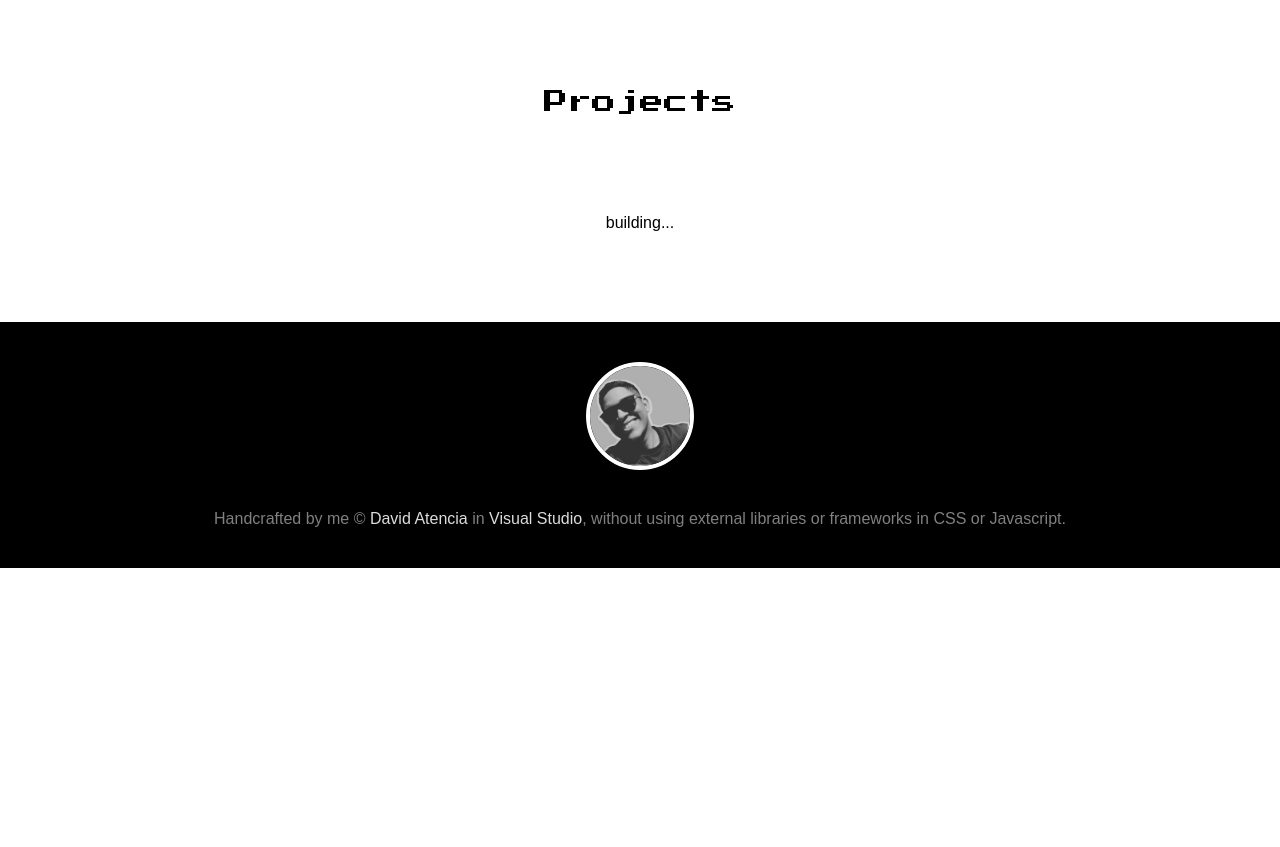
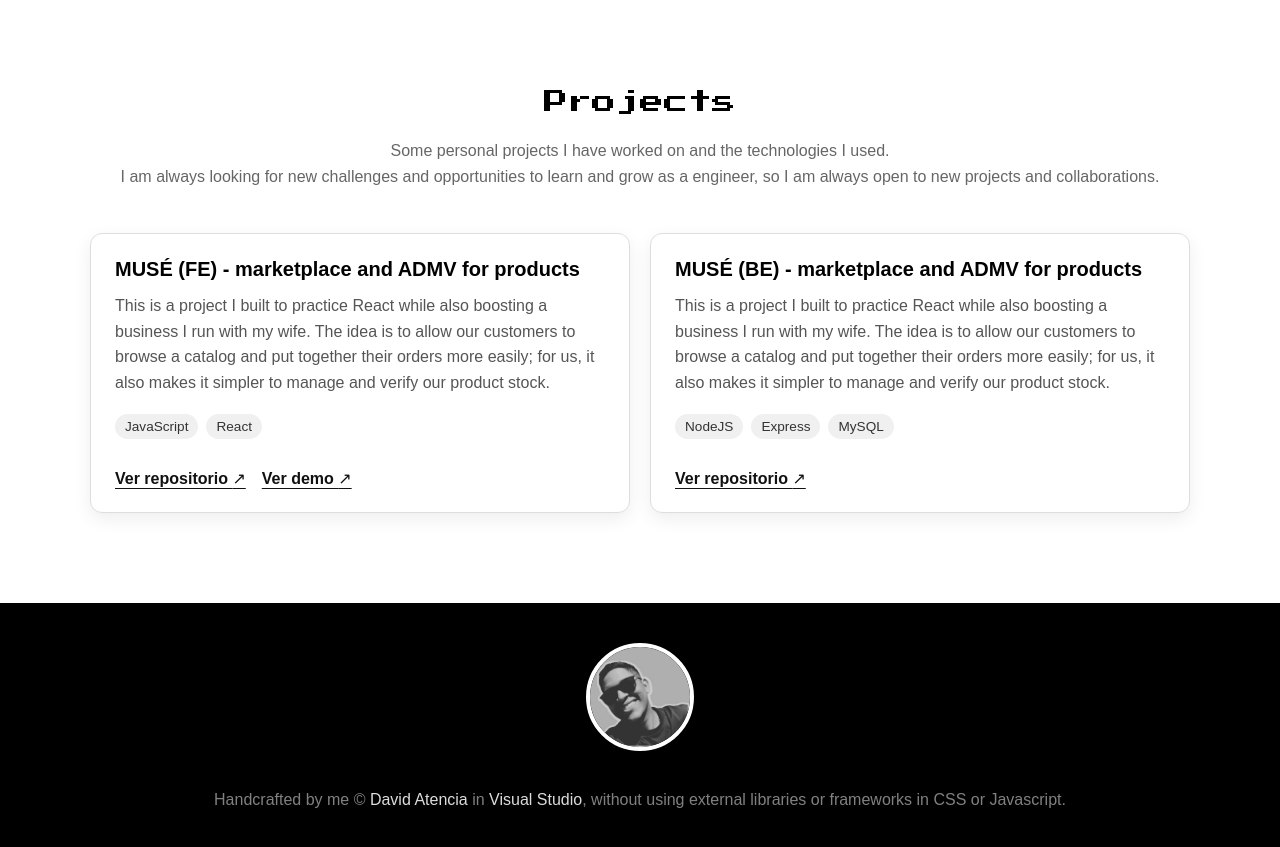
Before and after one commit to davidatencia/resume, a plain HTML site: page index.html in a window 1280 px wide. Shown: the part 2227-3074 px from the top of the page. Before the commit the page ends 2795 px from the top, so only its background shows below. Drawn offline with Linux system fonts and the light colour scheme; a web font is replaced by a local one.

Commit message:
refactor(projects): add MUSE projects into the template

```diff
--- a/index.html
+++ b/index.html
@@ -1,11 +1,11 @@
-<!DOCTYPE html>
+<!doctype html>
 <html lang="en">
   <head>
     <meta charset="UTF-8" />
     <meta name="viewport" content="width=device-width, initial-scale=1.0" />
     <title>Resume - David Javier Atencia Dimingo</title>
     <link rel="stylesheet" href="styles.css" type="text/css" />
-    <link rel="shortcut icon" href="/assets/img/profile_photo-icon.png" />
+    <link rel="shortcut icon" href="./assets/img/profile_photo-icon.png" />
   </head>
   <body id="layout">
     <header id="header" class="flex-space-between">
@@ -63,8 +63,7 @@
           <div class="about-skills flex-center">
             <h3 class="press-start-2p-regular">My skills</h3>
 
-            <div class="skills-container flex-center">
-            </div>
+            <div class="skills-container flex-center"></div>
           </div>
         </div>
       </section>
@@ -103,7 +102,7 @@
               </p>
             </td>
           </tr>
-          <tr id="feelance-link" class="experience-row">
+          <tr id="freelance-link" class="experience-row">
             <td class="experience-date flex-top">During 2022</td>
             <td class="experience-data">
               <h3 class="experience-title">FRONTEND ENGINEER</h3>
@@ -146,10 +145,12 @@
       </section>
 
       <section id="projects" class="section projects flex-center">
-        <h1 class="press-start-2p-regular home-title">
-          Projects
-        </h1>
-        building...
+        <h2 class="press-start-2p-regular">Projects</h2>
+        <p class="projects-intro">
+          Some personal projects I have worked on and the technologies I used. </br>
+          I am always looking for new challenges and opportunities to learn and grow as a engineer, so I am always open to new projects and collaborations.
+        </p>
+        <div class="projects-grid" aria-live="polite"></div>
       </section>
     </main>
 
@@ -159,7 +160,7 @@
         href="https://www.linkedin.com/in/david-atencia/"
         class="social-media-button zoom-animation"
         ><img
-          src="/assets/icons/linkedin-rounded-svgrepo-com.svg"
+          src="./assets/icons/linkedin-rounded-svgrepo-com.svg"
           alt="Linkedin"
         />
         <span class="tooltiptext">Linkedin</span></a
@@ -168,7 +169,7 @@
         target="_blank"
         href="https://github.com/davidatencia"
         class="social-media-button zoom-animation"
-        ><img src="/assets/icons/github-svgrepo-com.svg" alt="Github" />
+        ><img src="./assets/icons/github-svgrepo-com.svg" alt="Github" />
         <span class="tooltiptext">Github</span></a
       >
       <a
@@ -176,7 +177,7 @@
         href="https://www.instagram.com/davatdm/"
         class="social-media-button zoom-animation"
         ><img
-          src="/assets/icons/instagram-rounded-svgrepo-com.svg"
+          src="./assets/icons/instagram-rounded-svgrepo-com.svg"
           alt="Instagram"
         />
         <span class="tooltiptext">Instagram</span></a
@@ -186,7 +187,7 @@
     <footer id="footer" class="flex-center">
       <img
         class="footer-image"
-        src="/assets/img/profile_photo.png"
+        src="./assets/img/profile_photo.png"
         alt="profile-image"
       />
       <p class="footer-copyright">
--- a/script.js
+++ b/script.js
@@ -20,9 +20,27 @@ const SKILLS_LIST = [
   { title: 'Java', src: 'java' },
   { title: 'SCRUM', src: 'brand-scrum' },
 ];
+const PROJECTS_LIST = [
+  {
+    title: 'MUSÉ (FE) - marketplace and ADMV for products',
+    description:
+      'This is a project I built to practice React while also boosting a business I run with my wife. The idea is to allow our customers to browse a catalog and put together their orders more easily; for us, it also makes it simpler to manage and verify our product stock.',
+    technologies: ['JavaScript', 'React'],
+    repositoryUrl: 'https://github.com/davidatencia/muse-marketplace-fe',
+    demoUrl: 'https://muse-accesories.netlify.app/',
+  },
+  {
+    title: 'MUSÉ (BE) - marketplace and ADMV for products',
+    description:
+      'This is a project I built to practice React while also boosting a business I run with my wife. The idea is to allow our customers to browse a catalog and put together their orders more easily; for us, it also makes it simpler to manage and verify our product stock.',
+    technologies: ['NodeJS', 'Express', 'MySQL'],
+    repositoryUrl: 'https://github.com/davidatencia/muse-marketplace-be',
+  },
+];
 const ontopLink = document.querySelector('#ontop-link');
-const freelanceLink = document.querySelector('#feelance-link');
+const freelanceLink = document.querySelector('#freelance-link');
 const skillsContainer = document.querySelector('.skills-container');
+const projectsGrid = document.querySelector('.projects-grid');
 
 // Add Skills
 const addSkillsOnTemplate = () => {
@@ -43,6 +61,33 @@ const addSkillsOnTemplate = () => {
   });
 };
 addSkillsOnTemplate();
+
+// Add Projects
+const addProjectsOnTemplate = () => {
+  if (!PROJECTS_LIST.length) {
+    projectsGrid.innerHTML = '<p class="projects-empty">Próximamente...</p>';
+    return;
+  }
+
+  projectsGrid.innerHTML = PROJECTS_LIST.map(
+    ({ title, description, technologies = [], repositoryUrl, demoUrl }) => `
+      <article class="project-card">
+        <div class="project-card-content">
+          <h3 class="project-title">${title}</h3>
+          <p class="project-description">${description}</p>
+          <ul class="project-technologies" aria-label="Tecnologías utilizadas">
+            ${technologies.map((technology) => `<li>${technology}</li>`).join('')}
+          </ul>
+        </div>
+        <div class="project-links">
+          ${repositoryUrl ? `<a href="${repositoryUrl}" target="_blank" rel="noopener noreferrer">Ver repositorio <span aria-hidden="true">↗</span></a>` : ''}
+          ${demoUrl ? `<a href="${demoUrl}" target="_blank" rel="noopener noreferrer">Ver demo <span aria-hidden="true">↗</span></a>` : ''}
+        </div>
+      </article>
+    `,
+  ).join('');
+};
+addProjectsOnTemplate();
 
 // Open external web
 const openExternalWeb = (url) => {
--- a/styles.css
+++ b/styles.css
@@ -58,9 +58,6 @@
   font-weight: bold;
 }
 
-#navbar-layout {
-}
-
 #navbar-layout ul {
   gap: 20px;
   list-style-type: none;
@@ -93,7 +90,8 @@
 
 #container .home {
   min-height: calc(100vh - 74px);
-  background: linear-gradient(
+  background:
+    linear-gradient(
       to right,
       rgba(232, 230, 230, 0.8),
       rgba(245, 245, 245, 0.8)
@@ -212,12 +210,101 @@
 }
 
 #container .projects {
+  width: min(1100px, calc(100% - 48px));
   flex-direction: column;
-  margin: 0 100px;
+  align-items: stretch;
+  gap: 24px;
 }
 
-#container .projects h1 {
-  margin-bottom: 100px;
+#container .projects h2 {
+  text-align: center;
+}
+
+#container .projects .projects-intro {
+  color: #666;
+  text-align: center;
+  line-height: 1.6;
+}
+
+#container .projects .projects-grid {
+  width: 100%;
+  display: grid;
+  grid-template-columns: repeat(auto-fit, minmax(min(100%, 280px), 1fr));
+  gap: 20px;
+  margin-top: 20px;
+}
+
+#container .projects .project-card {
+  min-height: 230px;
+  display: flex;
+  flex-direction: column;
+  justify-content: space-between;
+  gap: 24px;
+  padding: 24px;
+  border: 1px solid #dedede;
+  border-radius: 12px;
+  background: #fff;
+  box-shadow: 0 6px 18px rgba(0, 0, 0, 0.07);
+  transition: transform 0.2s ease, box-shadow 0.2s ease;
+}
+
+#container .projects .project-card:hover {
+  transform: translateY(-4px);
+  box-shadow: 0 12px 24px rgba(0, 0, 0, 0.12);
+}
+
+#container .projects .project-title {
+  margin-bottom: 12px;
+  font-size: 1.25rem;
+  font-weight: 700;
+}
+
+#container .projects .project-description {
+  color: #555;
+  line-height: 1.6;
+}
+
+#container .projects .project-technologies {
+  display: flex;
+  flex-wrap: wrap;
+  gap: 8px;
+  margin-top: 18px;
+  padding: 0;
+  list-style: none;
+}
+
+#container .projects .project-technologies li {
+  padding: 5px 10px;
+  border-radius: 999px;
+  background: #f0f0f0;
+  color: #333;
+  font-size: 0.85rem;
+}
+
+#container .projects .project-links {
+  display: flex;
+  flex-wrap: wrap;
+  gap: 16px;
+}
+
+#container .projects .project-links a {
+  color: #111;
+  font-weight: 600;
+  text-decoration-thickness: 1px;
+  text-underline-offset: 4px;
+}
+
+#container .projects .project-links a:hover {
+  color: #666;
+}
+
+#container .projects .projects-empty {
+  grid-column: 1 / -1;
+  padding: 32px;
+  border: 1px dashed #c8c8c8;
+  border-radius: 12px;
+  color: #666;
+  text-align: center;
 }
 
 #footer {
```
